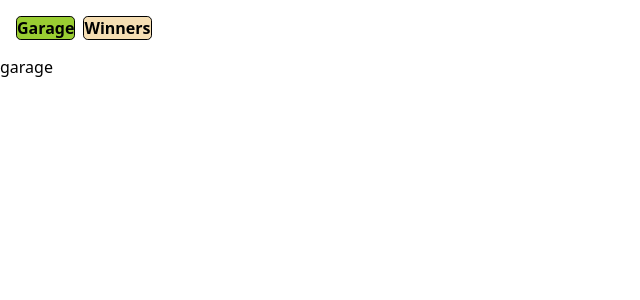
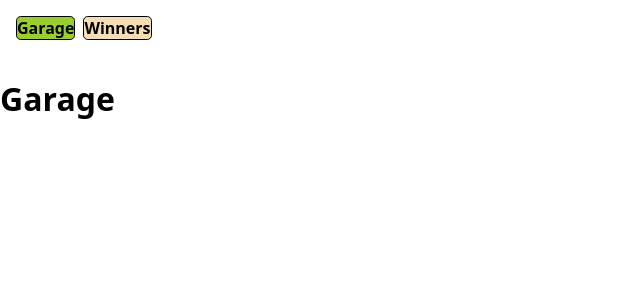
Before and after one commit to sierra9999/async-race, a React (Vite) app: page / in a window 1280 px wide. Shown: the top 300 px of the page, without its empty margins (0-640 px from the left). Built offline with nearby package versions, Linux system fonts and the light colour scheme.

Commit message:
feat: add page headings and a main wrapper

```diff
--- a/src/App.tsx
+++ b/src/App.tsx
@@ -8,10 +8,12 @@ function App() {
   return (
     <>
       <NavTabs />
-      <Routes>
-        <Route path={ROUTES.GARAGE} element={<GaragePage />} />
-        <Route path={ROUTES.WINNERS} element={<WinnersPage />} />
-      </Routes>
+      <main>
+        <Routes>
+          <Route path={ROUTES.GARAGE} element={<GaragePage />} />
+          <Route path={ROUTES.WINNERS} element={<WinnersPage />} />
+        </Routes>
+      </main>
     </>
   );
 }
--- a/src/features/garage/GaragePage.tsx
+++ b/src/features/garage/GaragePage.tsx
@@ -1,5 +1,5 @@
 function GaragePage() {
-  return <div>garage</div>;
+  return <h1>Garage</h1>;
 }
 
 export default GaragePage;
--- a/src/features/winners/WinnersPage.tsx
+++ b/src/features/winners/WinnersPage.tsx
@@ -1,5 +1,5 @@
 function WinnersPage() {
-  return <div>winners</div>;
+  return <h1>Winners</h1>;
 }
 
 export default WinnersPage;
```
